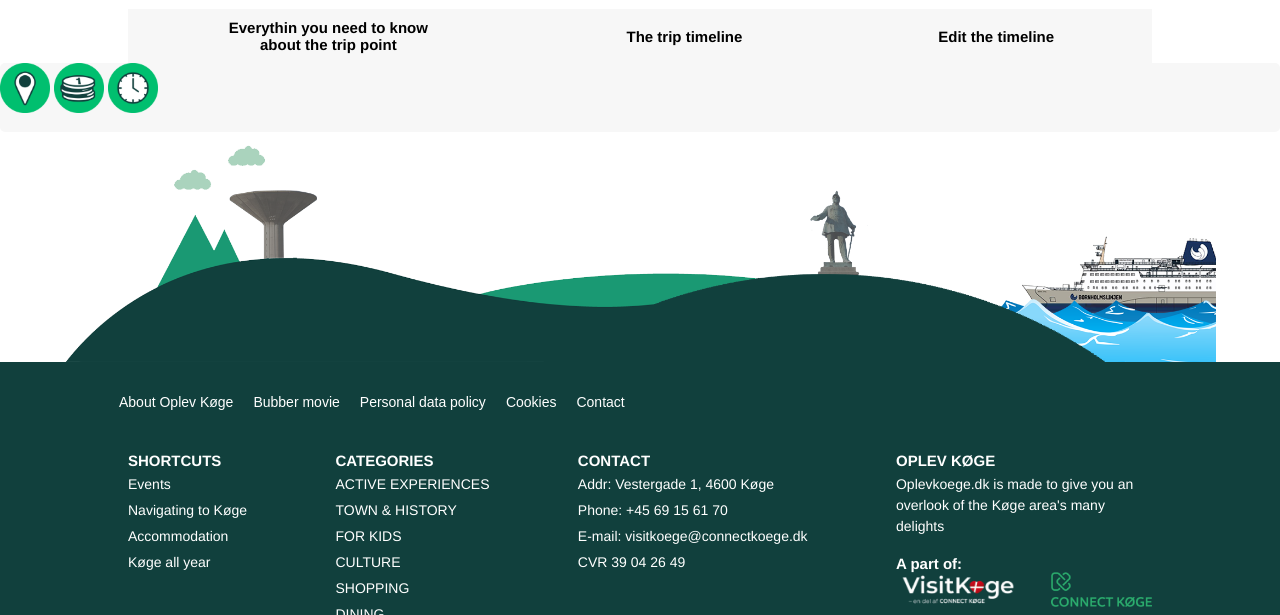
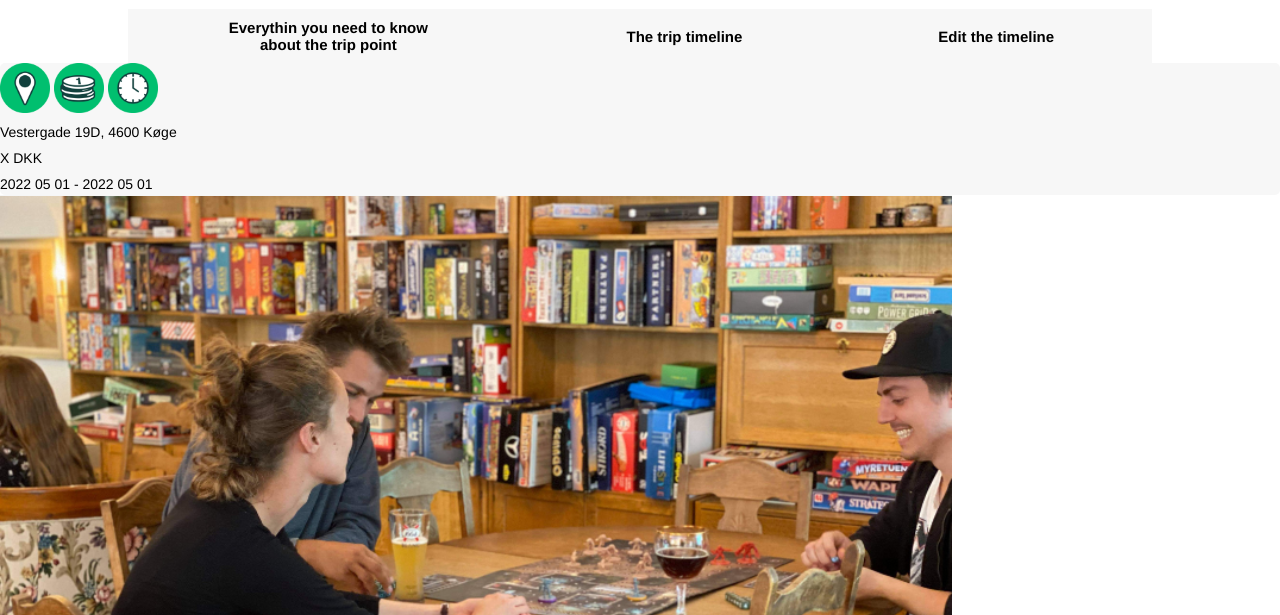
Before and after one commit to L1zzzz/Oplev-Koege, a plain HTML site: page trip.html in a window 1280 px wide. Shown: the part 185-800 px from the top of the page. Drawn offline with Linux system fonts and the light colour scheme.

Commit message:
BRAETSPIL

```diff
--- a/trip.html
+++ b/trip.html
@@ -37,10 +37,11 @@
                 <img class="green-icon" src="address-icon.png" alt="Adress icon">
                 <img class="green-icon" src="money-icon.png" alt="Money icon">
                 <img class="green-icon" src="duration-icon.png" alt="Duration icon">
-                <p></p>
-                <p></p>
-                <p></p>
+                <p>Vestergade 19D, 4600 Køge</p>
+                <p>X DKK</p>
+                <p>2022 05 01 - 2022 05 01</p>
             </div>
+            <div> <img src="braetspil.png" alt=""></div>
             <div class="trip-place-img"></div>
             <div class="trip-edit-div"></div>
         </div>
```
